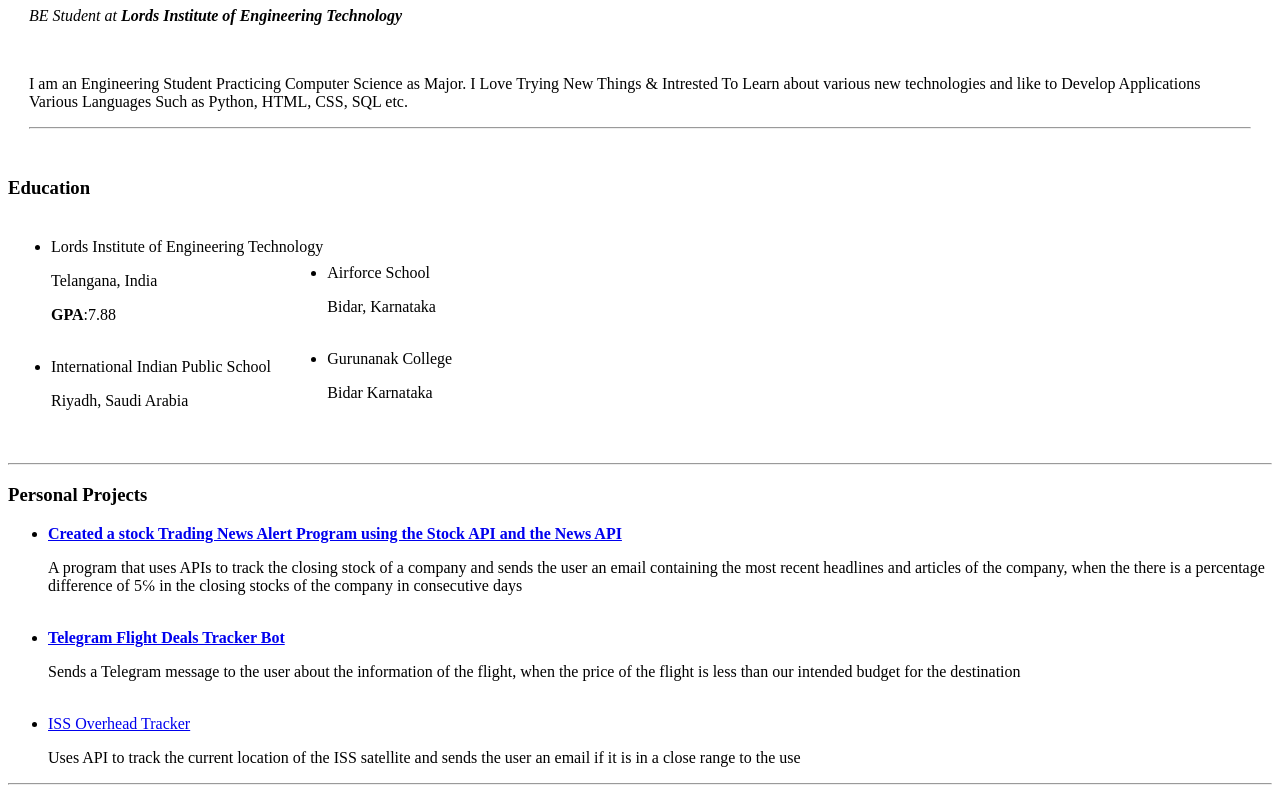
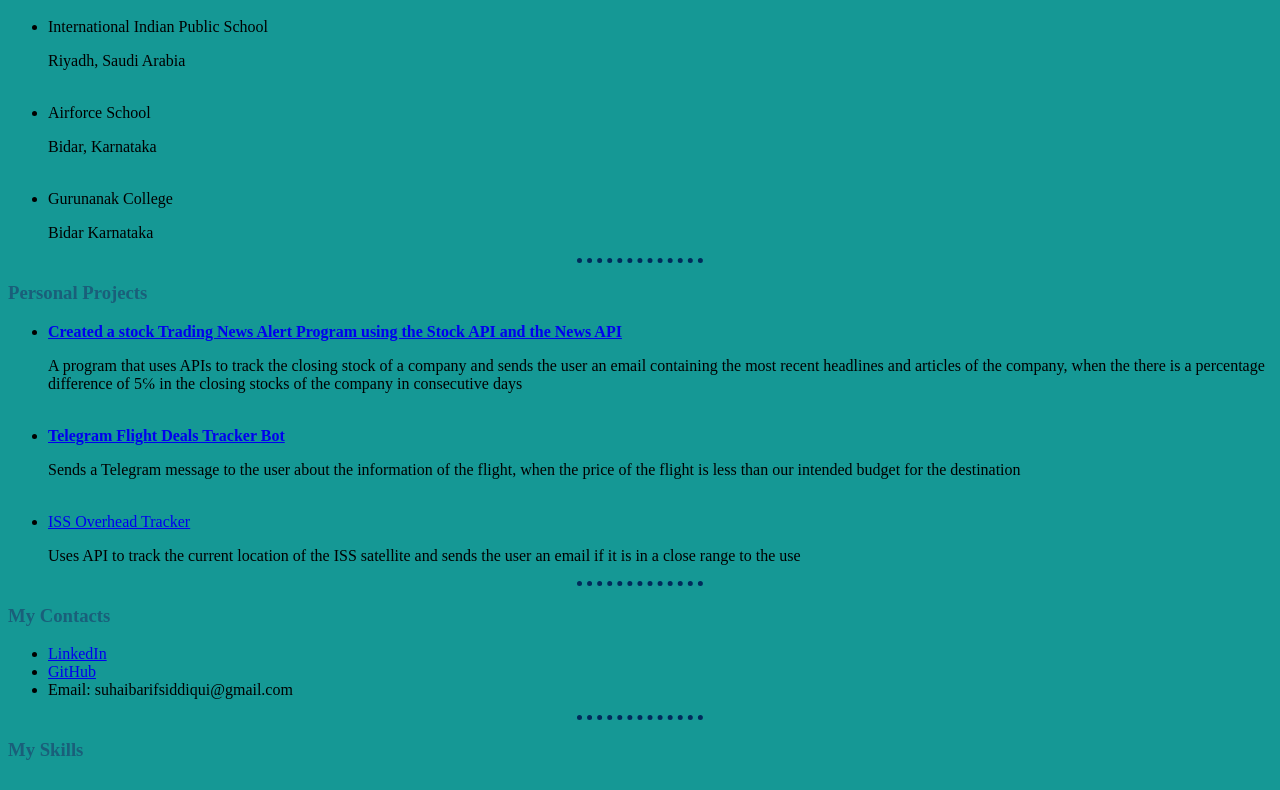
Before and after one commit to Suhaib-Arif/CV, a plain HTML site: page index.html in a window 1280 px wide. Shown: the part 428-1218 px from the top of the page. Drawn offline with Linux system fonts and the light colour scheme.

Commit message:
Add files via upload

```diff
--- a/index.html
+++ b/index.html
@@ -1,14 +1,17 @@
 <!doctype html>
 <html lang="en">
+
 <head>
     <meta charset="UTF-8">
     <title>Suhaib</title>
+    <link rel="stylesheet" href="styles.css">
 </head>
-<body>
+<body >
     <table cellspacing="20">
+        <thead>
         <tr>
-            <td><img src="stuuff-modified.png" height="300" width="300"></td>
-        <tr>
+
+            <td><img src="stuuff-modified.png" height="200" width="200"></td>
             <td>
                 <h1>Suhaib Arif Siddiqui</h1>
                 <p> <em>BE Student at <strong>Lords Institute of Engineering Technology </strong> </em> </p>
@@ -20,16 +23,15 @@
                     Various Languages Such as Python,
                     HTML, CSS, SQL etc.
                 </p>
-            <hr>
+
             </td>
         </tr>
+        </thead>
      </table>
+    <hr>
 
     <h3>Education</h3>
     <ul>
-                    <table>
-                        <tr>
-                            <td>
         <li>Lords Institute of Engineering Technology</li>
         <p>Telangana, India</p>
         <p><strong>GPA</strong>:7.88</p>
@@ -37,18 +39,11 @@
         <li>International Indian Public School</li>
         <p>Riyadh, Saudi Arabia</p>
         <br>
-                            </td>
-                            <td>
         <li>Airforce School</li>
         <p>Bidar, Karnataka</p>
         <br>
         <li>Gurunanak College</li>
         <p>Bidar Karnataka</p>
-                            </td>
-                            <br>
-                        </tr>
-                    </table>
-
     </ul>
                 <hr>
                 <h3>Personal Projects</h3>
@@ -70,16 +65,16 @@
                     <p>Uses API to track the current location of the ISS satellite and sends the user an email if it is in a close range to the use</p>
                 </ul>
             </td>
+    <hr>
             <td>
-                <hr>
                 <h3>My Contacts</h3>
                 <ul xml:space="20">
                     <li> <a href="https://www.linkedin.com/in/suhaib-arif-408716235/">LinkedIn</a></li>
                     <li><a href="https://github.com/Suhaib-Arif">GitHub</a></li>
                     <li>Email: suhaibarifsiddiqui@gmail.com</li>
                 </ul>
-
                 <hr>
+                <h3>My Skills</h3>
                 <table cellspacing="20">
                     <tbody>
                         <tr>
--- /dev/null
+++ b/styles.css
@@ -0,0 +1,21 @@
+body {
+    background-color: #159895;
+}
+
+hr{
+     background-color: #159895;
+     border-style: none;
+     border-color: #002B5B;
+     border-top-style: dotted;
+     border-width: 5px;
+     width: 10%;
+}
+h1{
+    background-color: #159895;
+    color : #1A5F7A;
+}
+
+h3{
+    background-color : #159895;
+    color : #1A5F7A;
+}
```
Lines whose indentation alone changed are shown as unchanged.
